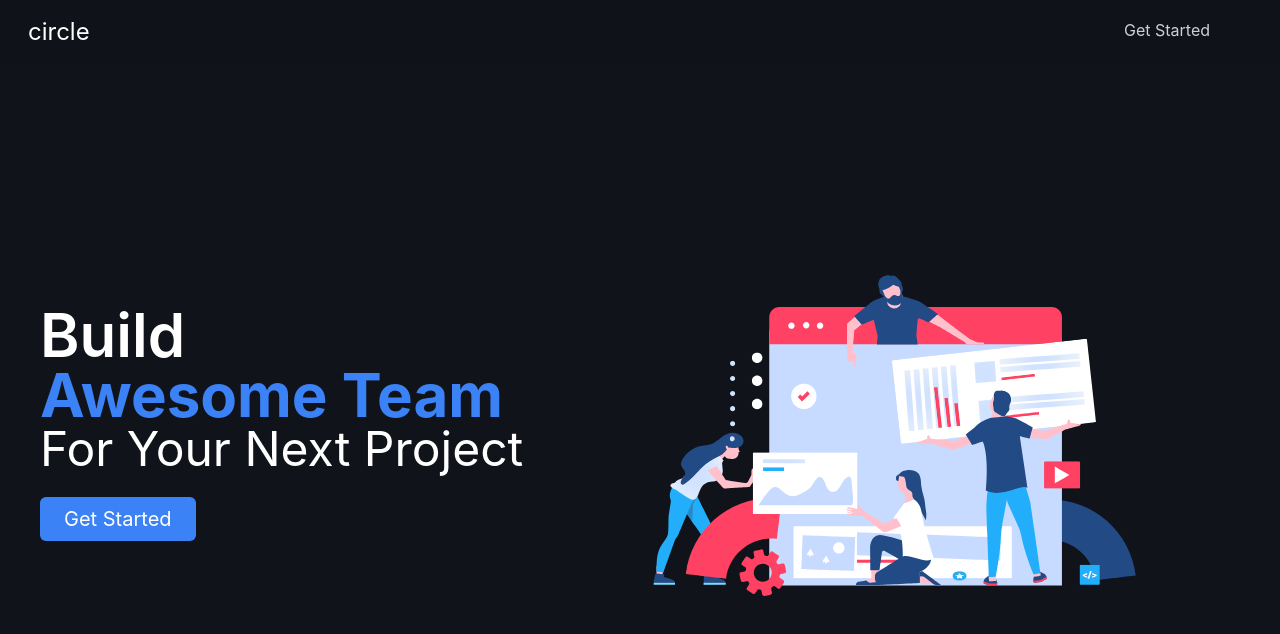
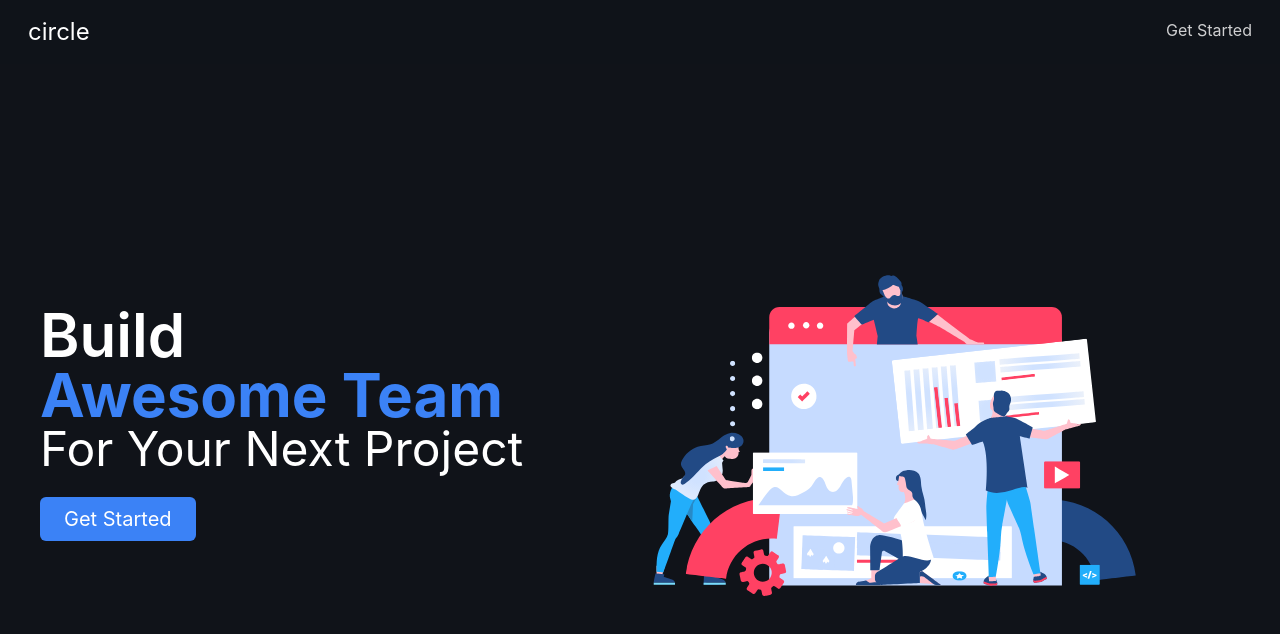
Before and after one commit to your-circle/circle-frontend, a Next.js app: page / in a window 1280 px wide. Shown: the top 634 px of the page. Built offline with nearby package versions, Linux system fonts and the light colour scheme; no server answers.

Commit message:
fix nav styling

```diff
--- a/components/navbar/UserDropdown.tsx
+++ b/components/navbar/UserDropdown.tsx
@@ -76,7 +76,7 @@ const UserDropdown: React.FC = () => {
 
   return (
     <div
-      className={`flex items-center justify-between w-32 cursor-pointer bg-inherit relative ${
+      className={`flex items-center justify-between cursor-pointer bg-inherit relative bg-main-bg ${
         isMobileView ? "flex-col space-y-4" : ""
       } `}
     >
@@ -98,7 +98,7 @@ const UserDropdown: React.FC = () => {
                   : "/images/expand-down-icon.svg"
               }
               alt="expand"
-              className="opacity-80 hover:opacity-100"
+              className="opacity-80 hover:opacity-100 "
               width={25}
               height={25}
               onClick={() => {
@@ -108,7 +108,7 @@ const UserDropdown: React.FC = () => {
           </div>
           <div
             role="menu"
-            className={`absolute top-[25px] bg-c right-0 mt-2 w-[170px] rounded-md z-10 ${
+            className={`absolute top-[25px] bg-c right-0 mt-2 w-[170px] rounded-md z-10 bg-main-bg ${
               !showDropdown ? "hidden" : ""
             }`}
           >
```
